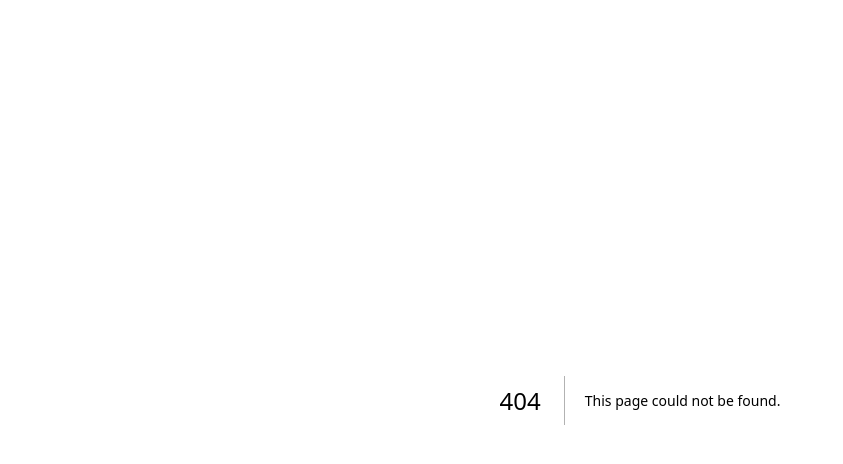
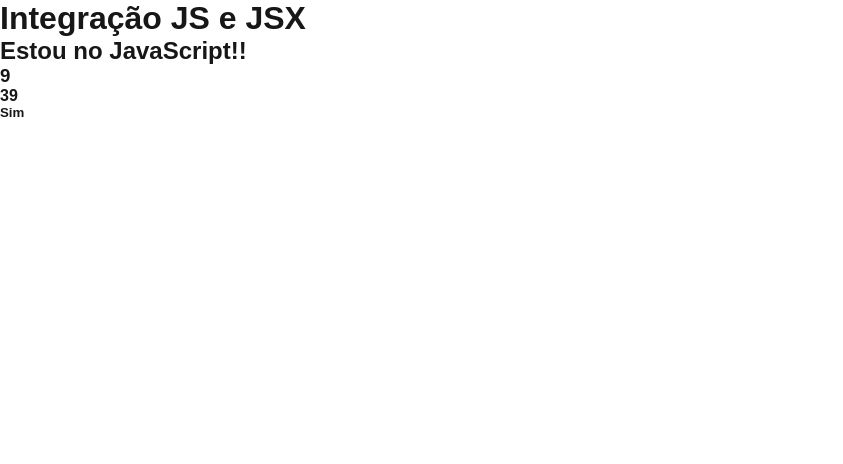
Before and after one commit to naiaragabriela/exercicios, a Next.js app: page /basicos/jsx4 in a window 1280 px wide. Before the commit this address had no page. Shown: the top 464 px of the page, without its empty margins (0-843 px from the left). Built offline with nearby package versions, Linux system fonts and the light colour scheme.

Commit message:
Feat: created exercicies

```diff
--- /dev/null
+++ b/pages/basicos/jsx4.jsx
@@ -0,0 +1,20 @@
+export default function jsx4 () {
+    const subtitulo = "Estou no JavaScript!!"
+    return (
+        <div>
+        <h1>Integração JS e JSX</h1>
+        <h2>{subtitulo}</h2>
+        <h3>{3*3}</h3>
+        <h4>{Math.max(13,39)}</h4>
+        <h5>{entre(3, 1, 10)}</h5>
+        </div>
+    )
+}
+
+function entre(valor, min, max) {
+    if(valor >= min && valor <= max) {
+        return "Sim"
+    } else {
+        return "Não"
+    }
+}
--- /dev/null
+++ b/pages/basicos/primeiro.js
@@ -0,0 +1,3 @@
+export default function primeiro() {
+    return "Primeiro "
+}
```
Also changed, not shown: pages/basicos/jsx1.jsx (added, +9 -0 lines), pages/basicos/jsx2.jsx (added, +8 -0 lines), pages/basicos/jsx3.jsx (added, +7 -0 lines).
